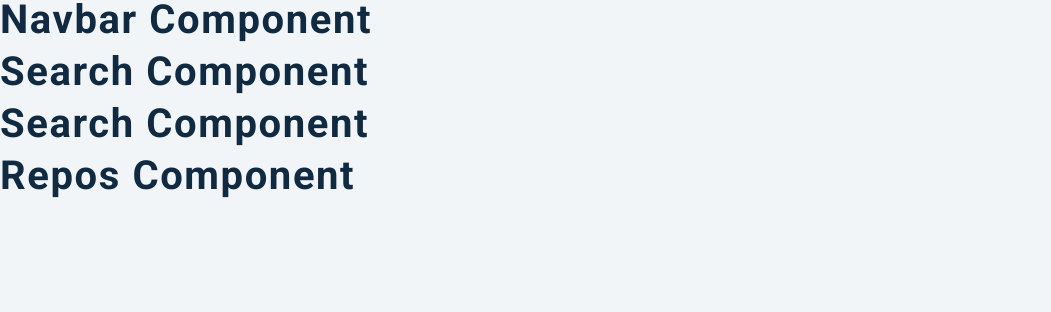
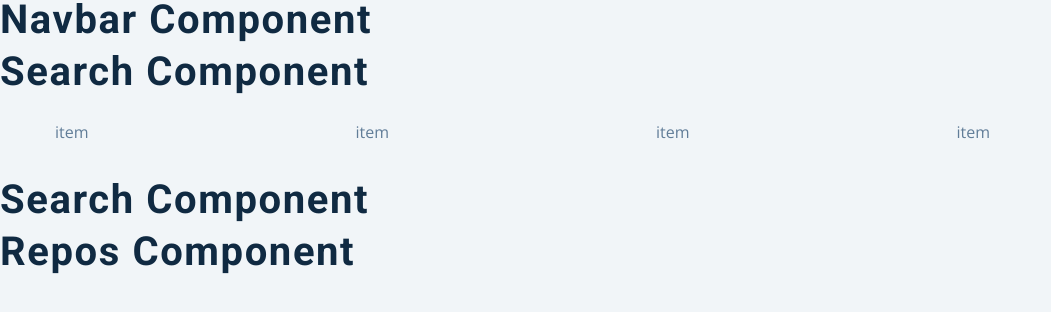
Before and after one commit to RoyNyaga/react-github-search, a React (Create React App) app: page / in a window 1280 px wide. Shown: the top 312 px of the page, without its empty margins (0-1051 px from the left). Built offline with nearby package versions, Linux system fonts and the light colour scheme.

Commit message:
add Item component

```diff
--- a/src/components/Info.js
+++ b/src/components/Info.js
@@ -7,7 +7,7 @@
 const UserInfo = () => {
   const {githubUser} = React.useContext(GithubContext)
   const {public_repos, followers, following, public_gits} = githubUser
-  const item = [
+  const items = [
     {
       id: 1,
       icon: <GoRepo classname="icon"/>,
@@ -37,8 +37,24 @@
       color: "yellow"
     }
   ]
-  return <h2></h2>;
+  return <section className="section">
+          <Wrapper className="section-center">
+            {items.map((item) => {
+              return <p>item</p>
+            })}
+          </Wrapper>
+        </section>;
 };
+
+const Item = ({icon,label,value,color}) => {
+  return <article className="item">
+            <span className={color}>{icon}</span>
+            <div>
+              <h3>{value}</h3>
+              <p>{label}</p>
+            </div>
+          </article>
+}
 
 const Wrapper = styled.section`
   display: grid;
```
